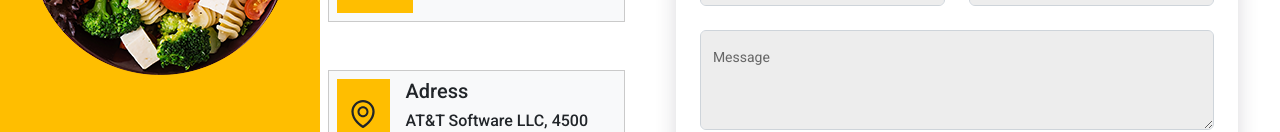
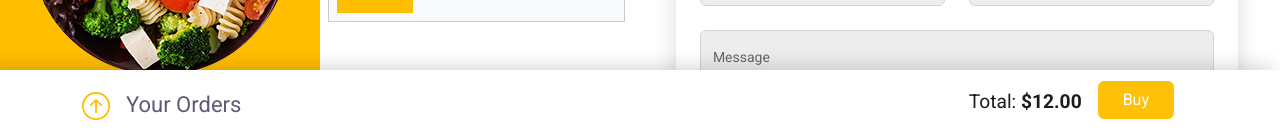
Before and after one commit to Tolea01/FoodLab-Frontend, a React (Create React App) app in the folder foodlab/: page /contacts in a window 1280 px wide. Shown: the part 668-800 px from the top of the page. Built offline with nearby package versions, Linux system fonts and the light colour scheme.

Commit message:
ShoppingCart component design

```diff
--- a/foodlab/src/App.js
+++ b/foodlab/src/App.js
@@ -9,6 +9,7 @@ import Menu from './components/Pages/Menu/Menu';
 import Contact from './components/Pages/Contact us/Contact';
 import Navbar from './components/Template/Navbar';
 import Footer from './components/Template/Footer';
+import ShoppingCart from './components/Template/ShoppingCart';
 
 export default function App() {
   return (
@@ -23,6 +24,7 @@ export default function App() {
         <Route path="contacts" element={<Contact />} />
       </Routes>
       <Footer />
+      <ShoppingCart />
     </BrowserRouter>
   );
 }
--- /dev/null
+++ b/foodlab/src/assets/styles/shopping-cart.css
@@ -0,0 +1,51 @@
+.shopping-cart {
+  width: 100%;
+  height: 7.8%;
+  position: fixed;
+  bottom: 0;
+  left: 0;
+  background-color: #ffffff;
+  box-shadow: -7px -5px 16px #00000024;
+}
+
+.shopping-cart-orders {
+  font-size: 22px;
+  color: #5d5a77;
+  font-family: roboto;
+  font-weight: normal;
+}
+
+.shopping-cart-price {
+  color: #1c1c1c;
+  font-size: 19.2px;
+}
+
+.shopping-cart-button {
+  color: #ffffff;
+}
+
+.mt7 {
+  margin-top: 7px;
+}
+
+.shopping-cart-icon {
+  cursor: pointer;
+}
+
+.shopping-cart-icon:hover,
+.shopping-cart-icon:active,
+.shopping-cart-icon:visited {
+  color: black;
+}
+
+/* ---------------------------------------------------------------------------------- */
+
+@media(max-width: 768px) {
+  .mt7 {
+    margin-top: 0;
+  }
+
+  .shopping-cart-orders {
+    font-size: 19.2px;
+  }
+}
--- /dev/null
+++ b/foodlab/src/components/Template/ShoppingCart.jsx
@@ -0,0 +1,49 @@
+import React, { useState } from 'react';
+import Row from 'react-bootstrap/Row';
+import Col from 'react-bootstrap/Col';
+import Container from 'react-bootstrap/Container';
+import { BsArrowUpCircle } from "react-icons/bs";
+import { BsArrowDownCircle } from "react-icons/bs";
+import { BsFillCartFill } from "react-icons/bs";
+import Button from 'react-bootstrap/Button';
+import '../../assets/styles/shopping-cart.css';
+
+export default function ShoppingCart() {
+  const [iconVisible, setIconVisible] = useState(true);
+
+  const handleIconClick = () => {
+    setIconVisible(!iconVisible);
+  }
+
+  return (
+    <div className="shopping-cart d-flex align-items-center">
+      <Container>
+        <Row className='w-100'>
+          <Col className='d-flex justify-content-start'>
+            <div className='d-flex mt7'>
+              {iconVisible ?
+                <BsArrowUpCircle className='fs-3 me-3 color-yellow shopping-cart-icon mt-1' onClick={handleIconClick} /> :
+                <BsArrowDownCircle className='fs-3 me-3 color-yellow shopping-cart-icon mt-1' onClick={handleIconClick} />
+              }
+              <div className="shopping-cart-orders">
+                Your Orders
+              </div>
+            </div>
+          </Col>
+
+          <Col className='d-flex justify-content-end'>
+            <div className="shopping-cart-price mt7">
+              Total: <b>$12.00</b>
+            </div>
+            <div>
+              <Button className='shopping-cart-button ms-3 px-4 d-none d-md-block' variant="warning">Buy</Button>
+              <div className='d-block d-md-none h-100 ms-2'>
+                <BsFillCartFill className='fs-3 color-yello' />
+              </div>
+            </div>
+          </Col>
+        </Row>
+      </Container>
+    </div>
+  )
+}
```
